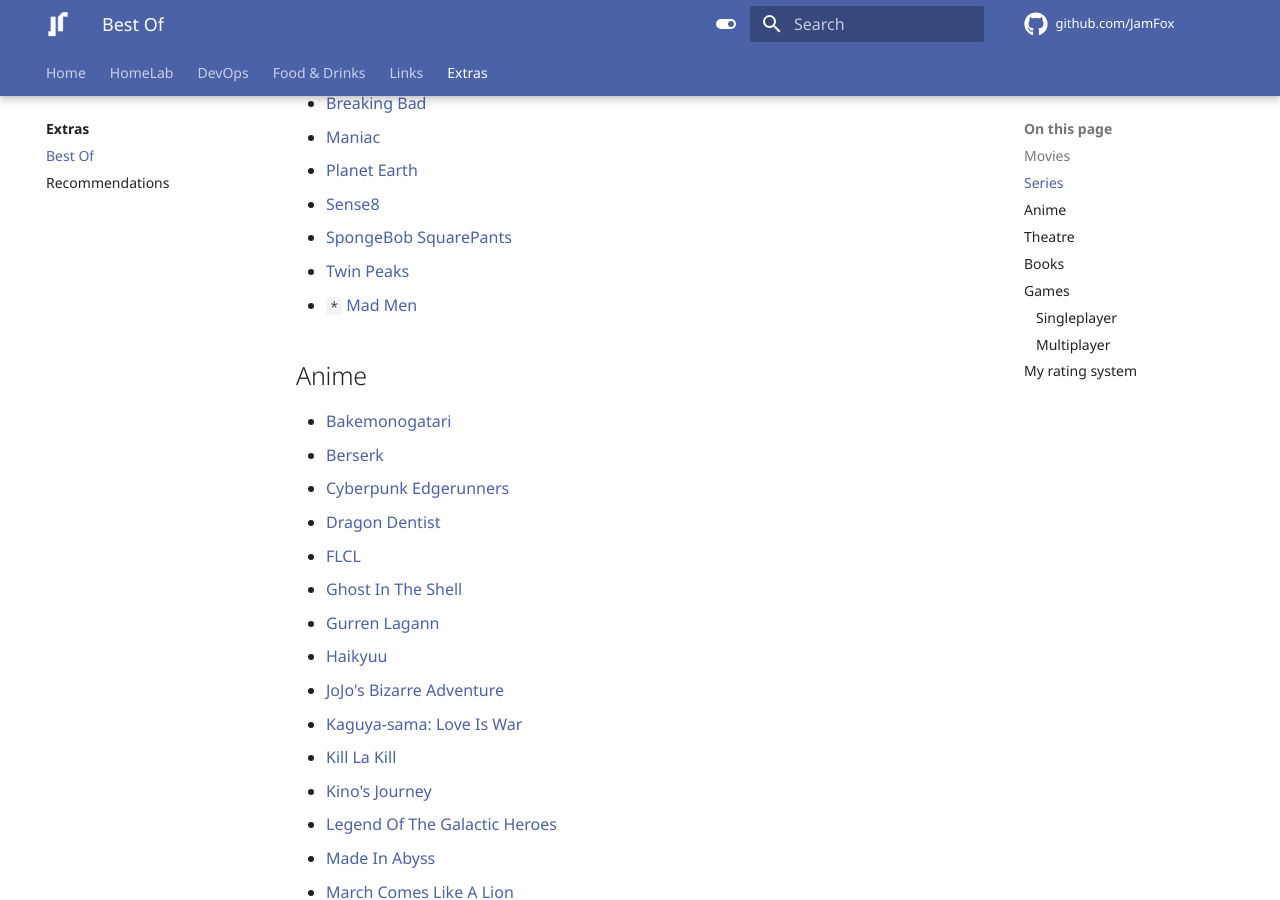
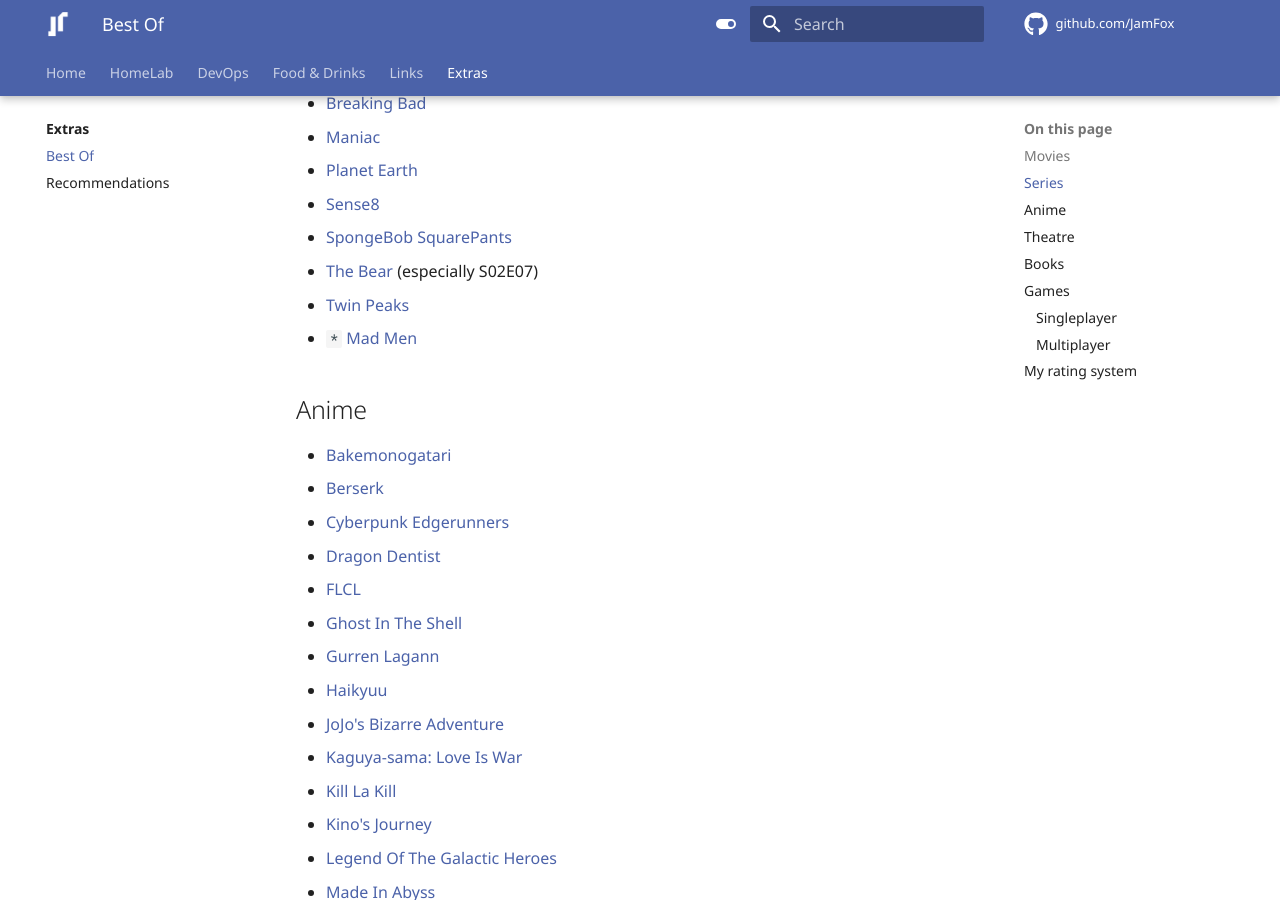
Before and after one commit to JamFox/docs.jamfox.dev, an MkDocs documentation site: the page built from docs/content/extras/bestof.md, in a window 1280 px wide and 900 px high, scrolled down 2243 px. Built offline with MkDocs 1.6.1 and Material for MkDocs 9.7.7, drawn with Linux system fonts in a browser that asks for light colours; comment, search, counter and statistics services are not loaded.

Commit message:
add the bear

```diff
--- a/docs/content/extras/bestof.md
+++ b/docs/content/extras/bestof.md
@@ -70,6 +70,7 @@ A collection of lists of what I believe to be the best of the best from each med
 - [Planet Earth](https://www.imdb.com/title/tt5491994/)
 - [Sense8](https://www.imdb.com/title/tt2431438/)
 - [SpongeBob SquarePants](https://www.imdb.com/title/tt0206512/)
+- [The Bear](https://www.imdb.com/title/tt14452776/) (especially S02E07)
 - [Twin Peaks](https://www.imdb.com/title/tt0098936/)
 - `*` [Mad Men](https://www.imdb.com/title/tt0804503/)
 
```
